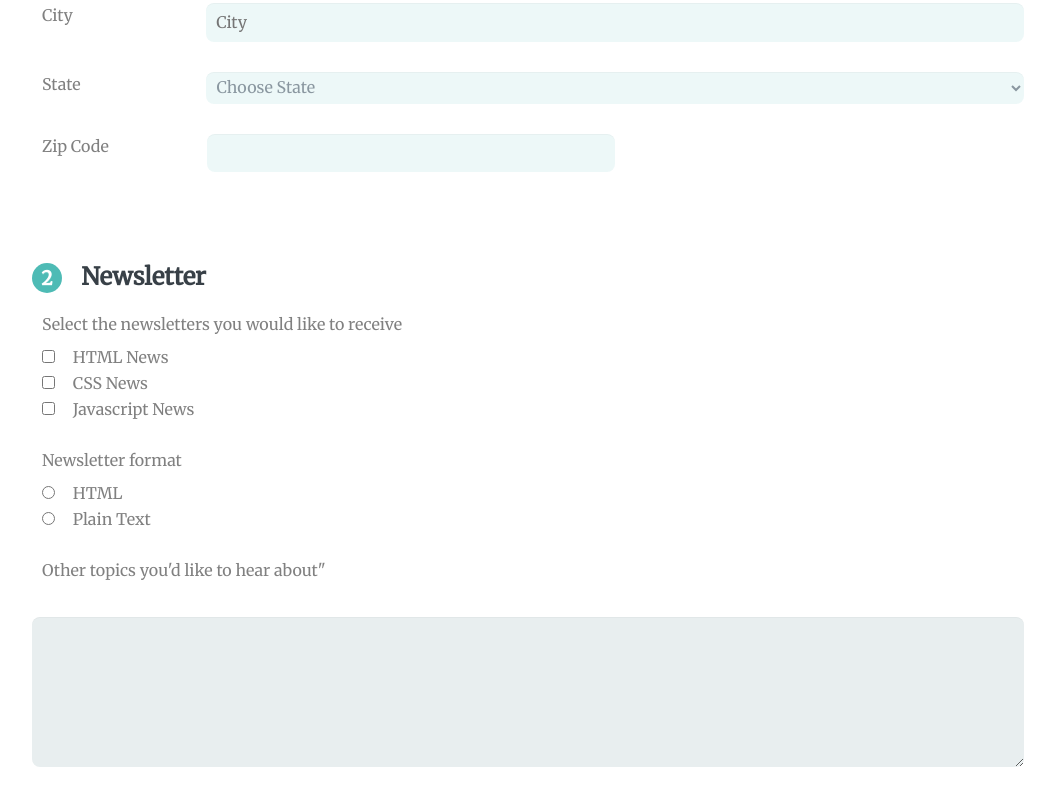
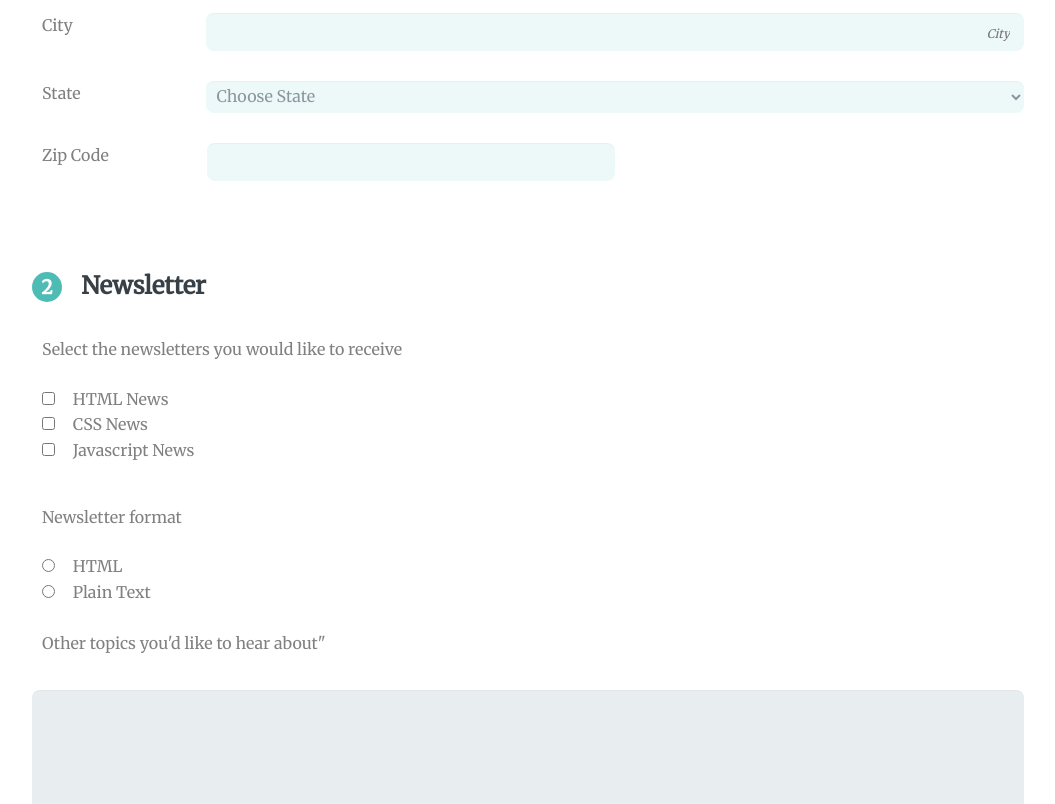
Before and after one commit to jordanleahy/Project-3, a plain HTML site: page index.html in a window 1280 px wide. Shown: the part 555-1359 px from the top of the page, without its empty margins (112-1167 px from the left). Drawn offline with Linux system fonts and the light colour scheme.

Commit message:
Update:
Add <p> tabs to Legend Labels
Removed unecessry input CSS for input[type="radio/checkbox"]
Corrected For and ID values to match

```diff
--- a/css/style.css
+++ b/css/style.css
@@ -108,7 +108,7 @@
   transition: all .5s ease-out;
 }
 
-input[placeholder="Required"] {
+::placeholder {
   text-align: right;
   font-size: 12px;
   font-style: italic;
@@ -212,11 +212,6 @@
   width: 50%;
 }
 
-input[type="checkbox"]:active,
-input[type="radio"]:valid {
-  font-weight: bold;
-}
-
 @media (min-width: 768px) {
 
   form {
--- a/index.html
+++ b/index.html
@@ -116,14 +116,14 @@
 
         <fieldset>
           <legend><span class="number">2</span>Newsletter</legend>
-          <label>Select the newsletters you would like to receive</label>
+          <label><p>Select the newsletters you would like to receive</p></label>
           <input type="checkbox" id="html" value="html_interest" name="user_interest"> <label class="light" for="html">HTML News</label><br>
           <input type="checkbox" id="css" value="css_interest" name="user_interest"> <label class="light" for="css">CSS News</label><br>
           <input type="checkbox" id="javascript" value="javascript_interest" name="user_interest"> <label class="light" for="javascript">Javascript News</label><br><br>
 
-          <label>Newsletter format</label>
+          <label><p>Newsletter format</p></label>
           <input type="radio" id="htmlformat" value="html_interest" name="user_interest"> <label class="light" for="htmlformat">HTML</label><br>
-          <input type="radio" id="plantext" value="plantext_interest" name="user_interest"> <label class="light" for="css">Plain Text</label><br>
+          <input type="radio" id="plantext" value="plantext_interest" name="user_interest"> <label class="light" for="plantext">Plain Text</label><br>
           <br>
           <label for="topics">Other topics you'd like to hear about"</label><br>
           <textarea id="topics" name="user_topics"></textarea>
```
